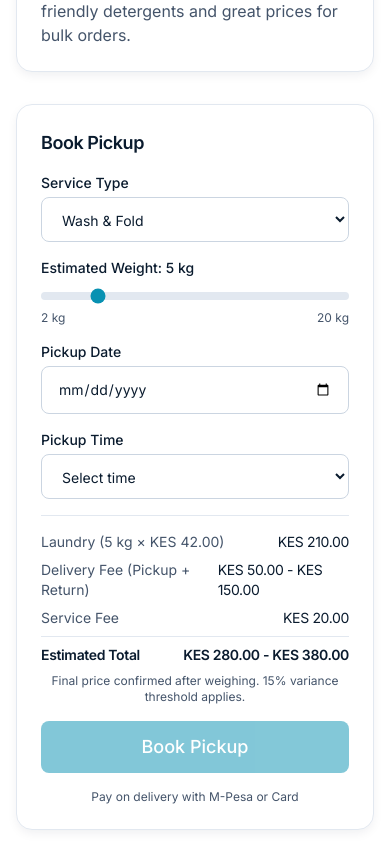
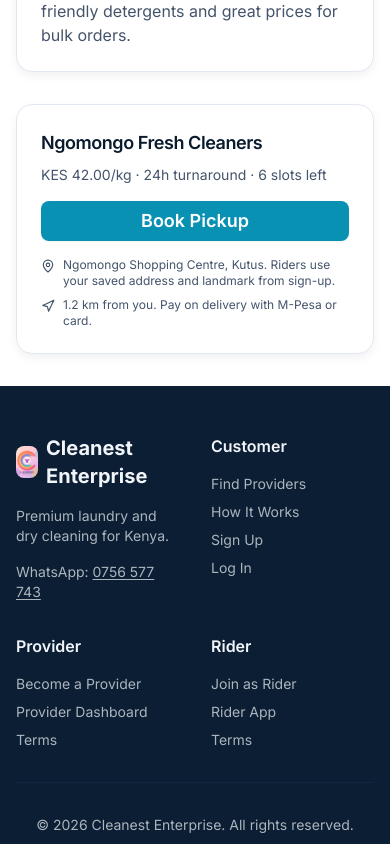
Before and after one commit to its-muchiri/laundry-marketplace, a Next.js app in the folder Desktop/cleanest/apps/web/: page /providers/1 in a window 390 px wide. Shown: the part 1780-2624 px from the top of the page. Built offline with nearby package versions, Linux system fonts and the light colour scheme.

Commit message:
feat(web): booking dialog with price breakdown and M-Pesa payment
R3: booking panel becomes a dialog - details (service,
weight, date, time), full price breakdown (laundry,
delivery range, service fee), M-Pesa STK Push
simulation with phone number, and confirmation that
links to the order tracker

```diff
--- a/Desktop/cleanest/apps/web/src/app/providers/[id]/provider-booking.tsx
+++ b/Desktop/cleanest/apps/web/src/app/providers/[id]/provider-booking.tsx
@@ -1,54 +1,136 @@
 'use client';
 
+import { useState } from 'react';
+import type { FormEvent } from 'react';
 import Link from 'next/link';
-import { useState } from 'react';
-import { ProviderData, formatPrice, DELIVERY_FEE_MIN_CENTS, DELIVERY_FEE_MAX_CENTS, SERVICE_FEE_CENTS } from '../data';
+import { Check, MapPin, Navigation, X } from 'lucide-react';
+import {
+  ProviderData,
+  formatPrice,
+  DELIVERY_FEE_MIN_CENTS,
+  DELIVERY_FEE_MAX_CENTS,
+  SERVICE_FEE_CENTS,
+} from '../data';
+import { Button } from '@/components/ui/button';
+import { Input } from '@/components/ui/input';
+import {
+  Dialog,
+  DialogContent,
+  DialogTitle,
+  DialogTrigger,
+} from '@/components/ui/dialog';
 
 interface ProviderBookingProps {
   provider: ProviderData;
 }
 
+type Step = 'details' | 'payment' | 'processing' | 'done';
+
 export default function ProviderBooking({ provider }: ProviderBookingProps) {
+  const [open, setOpen] = useState(false);
+  const [step, setStep] = useState<Step>('details');
   const [estimatedWeight, setEstimatedWeight] = useState(5);
-  const [selectedService, setSelectedService] = useState(provider.serviceTypes[0]);
+  const [selectedService, setSelectedService] = useState(
+    provider.serviceTypes[0]
+  );
   const [pickupDate, setPickupDate] = useState('');
   const [pickupTime, setPickupTime] = useState('');
+  const [mpesaPhone, setMpesaPhone] = useState('');
+  const [orderId, setOrderId] = useState('');
 
-  const estimatedPrice = estimatedWeight * provider.pricePerKg;
+  const laundryCost = estimatedWeight * provider.pricePerKg;
+  const totalMin = laundryCost + SERVICE_FEE_CENTS + DELIVERY_FEE_MIN_CENTS;
+  const totalMax = laundryCost + SERVICE_FEE_CENTS + DELIVERY_FEE_MAX_CENTS;
 
   const tomorrow = new Date();
   tomorrow.setDate(tomorrow.getDate() + 1);
   const minDate = tomorrow.toISOString().split('T')[0];
 
+  const detailsReady = Boolean(pickupDate && pickupTime);
+
+  const startPayment = (e: FormEvent) => {
+    e.preventDefault();
+    if (!detailsReady) return;
+    setStep('payment');
+  };
+
+  const pay = (e: FormEvent) => {
+    e.preventDefault();
+    if (mpesaPhone.trim().length < 9) return;
+    setStep('processing');
+    window.setTimeout(() => {
+      setOrderId(`CE-${Math.floor(1000 + Math.random() * 9000)}`);
+      setStep('done');
+    }, 2000);
+  };
+
+  const close = () => {
+    setOpen(false);
+    window.setTimeout(() => setStep('details'), 200);
+  };
+
   return (
     <div className="lg:col-span-1">
       <div className="card sticky top-24">
         <div className="p-6">
-          <h2 className="text-lg font-semibold tracking-tight mb-4">Book Pickup</h2>
-          <div className="space-y-4">
+          <h2 className="text-lg font-semibold tracking-tight mb-2">
+            {provider.name}
+          </h2>
+          <p className="text-sm text-foreground-muted mb-4">
+            {formatPrice(provider.pricePerKg)}/kg ·{' '}
+            {provider.turnaroundHours}h turnaround ·{' '}
+            {provider.availableNow
+              ? `${provider.slotsLeft} slots left`
+              : 'Full today'}
+          </p>
+          <Dialog open={open} onOpenChange={(next) => (next ? setOpen(true) : close())}>
+            <DialogTrigger asChild>
+              <Button className="w-full py-3 text-lg" disabled={!provider.availableNow}>
+                Book Pickup
+              </Button>
+            </DialogTrigger>
+            <DialogContent className="sm:max-w-md">
+              {step === 'details' && (
+                <>
+                  <DialogTitle>Book pickup</DialogTitle>
+                  <form onSubmit={startPayment} className="space-y-4 mt-4">
                     <div>
-              <label className="block text-sm font-medium text-foreground mb-1">Service Type</label>
+                      <label
+                        htmlFor="service"
+                        className="block text-sm font-medium mb-1"
+                      >
+                        Service Type
+                      </label>
                       <select
+                        id="service"
                         value={selectedService}
                         onChange={(e) => setSelectedService(e.target.value)}
                         className="input-field"
                       >
                         {provider.serviceTypes.map((service) => (
-                  <option key={service} value={service}>{service}</option>
+                          <option key={service} value={service}>
+                            {service}
+                          </option>
                         ))}
                       </select>
                     </div>
 
                     <div>
-              <label className="block text-sm font-medium text-foreground mb-1">
+                      <label
+                        htmlFor="weight"
+                        className="block text-sm font-medium mb-1"
+                      >
                         Estimated Weight: {estimatedWeight} kg
                       </label>
                       <input
+                        id="weight"
                         type="range"
                         min="2"
                         max="20"
                         value={estimatedWeight}
-                onChange={(e) => setEstimatedWeight(Number(e.target.value))}
+                        onChange={(e) =>
+                          setEstimatedWeight(Number(e.target.value))
+                        }
                         className="w-full h-2 bg-border rounded-lg appearance-none cursor-pointer accent-primary"
                         aria-label="Estimated weight in kilograms"
                       />
@@ -59,8 +141,14 @@
                     </div>
 
                     <div>
-              <label className="block text-sm font-medium text-foreground mb-1">Pickup Date</label>
+                      <label
+                        htmlFor="date"
+                        className="block text-sm font-medium mb-1"
+                      >
+                        Pickup Date
+                      </label>
                       <input
+                        id="date"
                         type="date"
                         value={pickupDate}
                         onChange={(e) => setPickupDate(e.target.value)}
@@ -70,8 +158,18 @@
                     </div>
 
                     <div>
-              <label className="block text-sm font-medium text-foreground mb-1">Pickup Time</label>
-              <select value={pickupTime} onChange={(e) => setPickupTime(e.target.value)} className="input-field">
+                      <label
+                        htmlFor="time"
+                        className="block text-sm font-medium mb-1"
+                      >
+                        Pickup Time
+                      </label>
+                      <select
+                        id="time"
+                        value={pickupTime}
+                        onChange={(e) => setPickupTime(e.target.value)}
+                        className="input-field"
+                      >
                         <option value="">Select time</option>
                         <option value="08:00-10:00">8:00 AM - 10:00 AM</option>
                         <option value="10:00-12:00">10:00 AM - 12:00 PM</option>
@@ -81,33 +179,171 @@
                       </select>
                     </div>
 
-            <div className="border-t border-border pt-4 space-y-2">
-              <div className="flex justify-between text-sm">
-                <span className="text-foreground-muted">Laundry ({estimatedWeight} kg × {formatPrice(provider.pricePerKg)})</span>
-                <span className="tracking-tight">{formatPrice(estimatedPrice)}</span>
+                    <dl className="border-t border-border pt-4 space-y-2 text-sm">
+                      <div className="flex justify-between">
+                        <dt className="text-foreground-muted">
+                          Laundry ({estimatedWeight} kg × {formatPrice(provider.pricePerKg)})
+                        </dt>
+                        <dd>{formatPrice(laundryCost)}</dd>
                       </div>
-              <div className="flex justify-between text-sm">
-                <span className="text-foreground-muted">Delivery Fee (Pickup + Return)</span>
-                <span className="tracking-tight">{formatPrice(DELIVERY_FEE_MIN_CENTS)} - {formatPrice(DELIVERY_FEE_MAX_CENTS)}</span>
+                      <div className="flex justify-between">
+                        <dt className="text-foreground-muted">
+                          Delivery Fee (Pickup + Return)
+                        </dt>
+                        <dd>
+                          {formatPrice(DELIVERY_FEE_MIN_CENTS)} -{' '}
+                          {formatPrice(DELIVERY_FEE_MAX_CENTS)}
+                        </dd>
                       </div>
-              <div className="flex justify-between text-sm">
-                <span className="text-foreground-muted">Service Fee</span>
-                <span className="tracking-tight">{formatPrice(SERVICE_FEE_CENTS)}</span>
+                      <div className="flex justify-between">
+                        <dt className="text-foreground-muted">Service Fee</dt>
+                        <dd>{formatPrice(SERVICE_FEE_CENTS)}</dd>
                       </div>
-              <div className="flex justify-between text-sm border-t border-border pt-2">
-                <span className="font-semibold tracking-tight">Estimated Total</span>
-                <span className="font-semibold tracking-tight">
-                  {formatPrice(estimatedPrice + SERVICE_FEE_CENTS + DELIVERY_FEE_MIN_CENTS)} - {formatPrice(estimatedPrice + SERVICE_FEE_CENTS + DELIVERY_FEE_MAX_CENTS)}
+                      <div className="flex justify-between border-t border-border pt-2 font-semibold">
+                        <dt>Estimated Total</dt>
+                        <dd>
+                          {formatPrice(totalMin)} - {formatPrice(totalMax)}
+                        </dd>
+                      </div>
+                      <p className="text-xs text-foreground-muted">
+                        Final price confirmed after weighing. 15% variance
+                        threshold applies.
+                      </p>
+                    </dl>
+
+                    <Button type="submit" className="w-full" disabled={!detailsReady}>
+                      Continue to payment
+                    </Button>
+                  </form>
+                </>
+              )}
+
+              {step === 'payment' && (
+                <>
+                  <DialogTitle>Pay with M-Pesa</DialogTitle>
+                  <form onSubmit={pay} className="space-y-4 mt-4">
+                    <div className="bg-surface rounded-lg p-4 text-sm space-y-2">
+                      <div className="flex justify-between">
+                        <span className="text-foreground-muted">
+                          {selectedService} · {estimatedWeight} kg
+                        </span>
+                        <span>{formatPrice(laundryCost)}</span>
+                      </div>
+                      <div className="flex justify-between">
+                        <span className="text-foreground-muted">
+                          Delivery + service fee
+                        </span>
+                        <span>
+                          {formatPrice(SERVICE_FEE_CENTS + DELIVERY_FEE_MIN_CENTS)}
+                          {' - '}
+                          {formatPrice(SERVICE_FEE_CENTS + DELIVERY_FEE_MAX_CENTS)}
                         </span>
                       </div>
-              <p className="text-xs text-foreground-muted text-center">Final price confirmed after weighing. 15% variance threshold applies.</p>
+                      <div className="flex justify-between font-semibold border-t border-border pt-2">
+                        <span>Total (upper bound)</span>
+                        <span>{formatPrice(totalMax)}</span>
                       </div>
+                    </div>
+                    <div>
+                      <label
+                        htmlFor="mpesa"
+                        className="block text-sm font-medium mb-1"
+                      >
+                        M-Pesa phone number
+                      </label>
+                      <Input
+                        id="mpesa"
+                        type="tel"
+                        value={mpesaPhone}
+                        onChange={(e) => setMpesaPhone(e.target.value)}
+                        placeholder="+254 7XX XXX XXX"
+                        required
+                        minLength={9}
+                      />
+                      <p className="mt-1 text-xs text-foreground-muted">
+                        We send an STK Push prompt to this number. You
+                        confirm with your M-Pesa PIN on your phone.
+                      </p>
+                    </div>
+                    <div className="flex gap-2">
+                      <Button
+                        type="button"
+                        variant="secondary"
+                        className="flex-1"
+                        onClick={() => setStep('details')}
+                      >
+                        <X className="h-4 w-4 mr-2" />
+                        Back
+                      </Button>
+                      <Button type="submit" className="flex-1">
+                        Pay {formatPrice(totalMax)}
+                      </Button>
+                    </div>
+                  </form>
+                </>
+              )}
 
-            <button className="btn-primary w-full py-3 text-lg" disabled={!pickupDate || !pickupTime}>
-              Book Pickup
-            </button>
-            <p className="text-xs text-foreground-muted text-center">Pay on delivery with M-Pesa or Card</p>
+              {step === 'processing' && (
+                <>
+                  <DialogTitle>Check your phone</DialogTitle>
+                  <div className="mt-8 mb-8 text-center" role="status">
+                    <span className="inline-block h-10 w-10 rounded-full border-4 border-primary border-t-transparent animate-spin" />
+                    <p className="mt-6 font-medium">
+                      STK Push sent to {mpesaPhone}
+                    </p>
+                    <p className="text-sm text-foreground-muted mt-1">
+                      Enter your M-Pesa PIN to confirm{' '}
+                      {formatPrice(totalMax)}. Do not close this window.
+                    </p>
                   </div>
+                </>
+              )}
+
+              {step === 'done' && (
+                <>
+                  <DialogTitle>Booking confirmed</DialogTitle>
+                  <div className="mt-4 text-center" role="status">
+                    <span className="inline-flex h-12 w-12 rounded-full bg-success/15 text-success items-center justify-center">
+                      <Check className="h-6 w-6" />
+                    </span>
+                    <p className="mt-4 font-semibold text-lg">
+                      Order {orderId} booked
+                    </p>
+                    <p className="text-sm text-foreground-muted mt-1">
+                      A rider collects {estimatedWeight} kg on{' '}
+                      {pickupDate} at {pickupTime.replace('-', ' to ')}.
+                    </p>
+                  </div>
+                  <div className="mt-6 space-y-2">
+                    <Link
+                      href={`/orders/${orderId}`}
+                      className="btn-primary w-full text-center py-3 block"
+                    >
+                      Track your order
+                    </Link>
+                    <Button variant="secondary" className="w-full" onClick={close}>
+                      Done
+                    </Button>
+                  </div>
+                </>
+              )}
+            </DialogContent>
+          </Dialog>
+
+          <p className="flex items-start gap-2 text-xs text-foreground-muted mt-4">
+            <MapPin className="h-3.5 w-3.5 mt-0.5 shrink-0" />
+            <span>
+              {provider.address}. Riders use your saved address
+              and landmark from sign-up.
+            </span>
+          </p>
+          <p className="flex items-start gap-2 text-xs text-foreground-muted mt-2">
+            <Navigation className="h-3.5 w-3.5 mt-0.5 shrink-0" />
+            <span>
+              {provider.distanceKm.toFixed(1)} km from you. Pay on
+              delivery with M-Pesa or card.
+            </span>
+          </p>
         </div>
       </div>
     </div>
```
Lines whose indentation alone changed are shown as unchanged.
